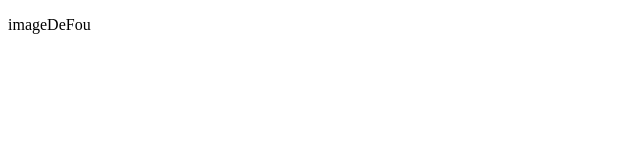
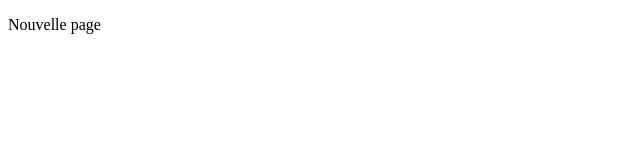
Before and after one commit to Maxwap/tpGit, a plain HTML site: page about.html in a window 1280 px wide. Shown: the full height of the page, 0-640 px from the left. Drawn offline with Linux system fonts and the light colour scheme.

Commit message:
nouvelle

```diff
--- a/about.html
+++ b/about.html
@@ -6,6 +6,6 @@
     <title>Document</title>
 </head>
 <body>
-    <p>imageDeFou</p>
+    <p>Nouvelle page</p>
 </body>
 </html>
```
